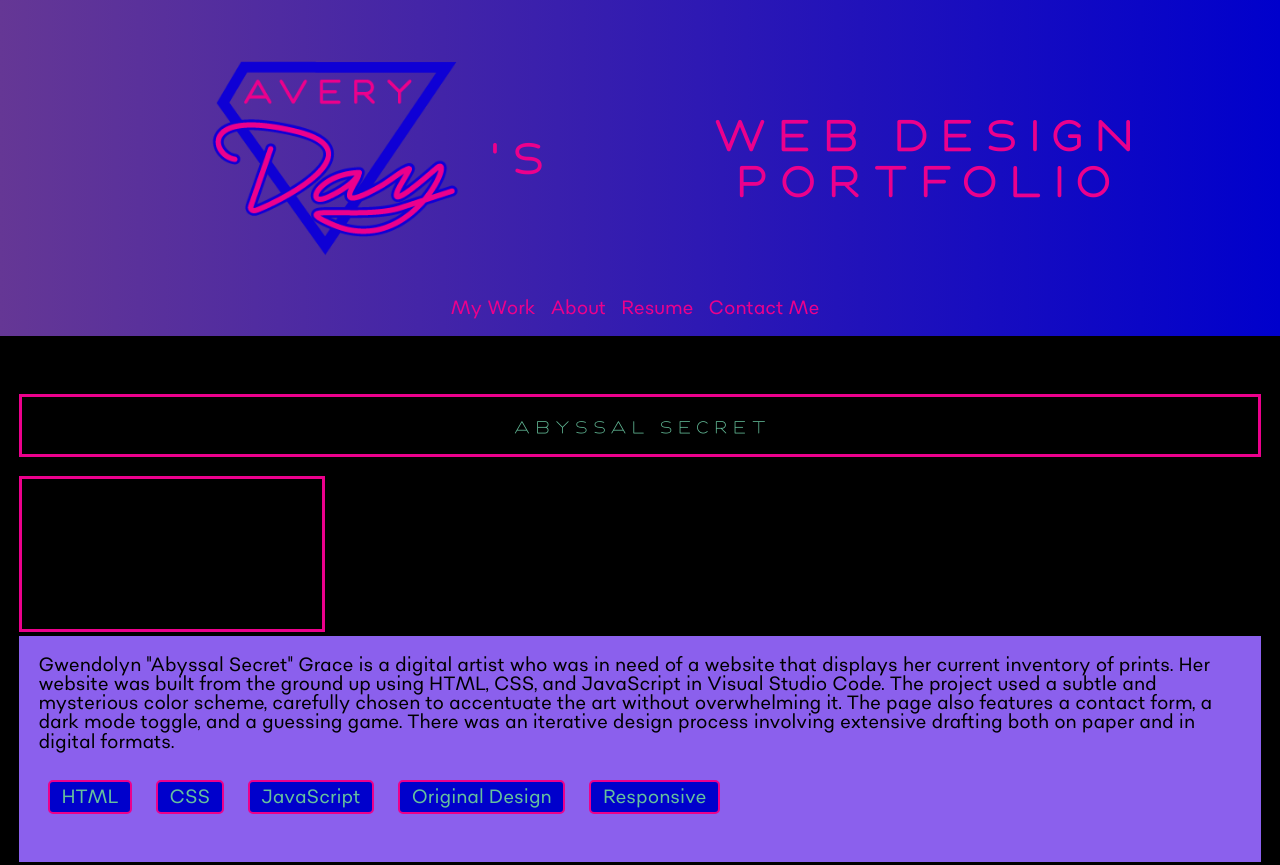
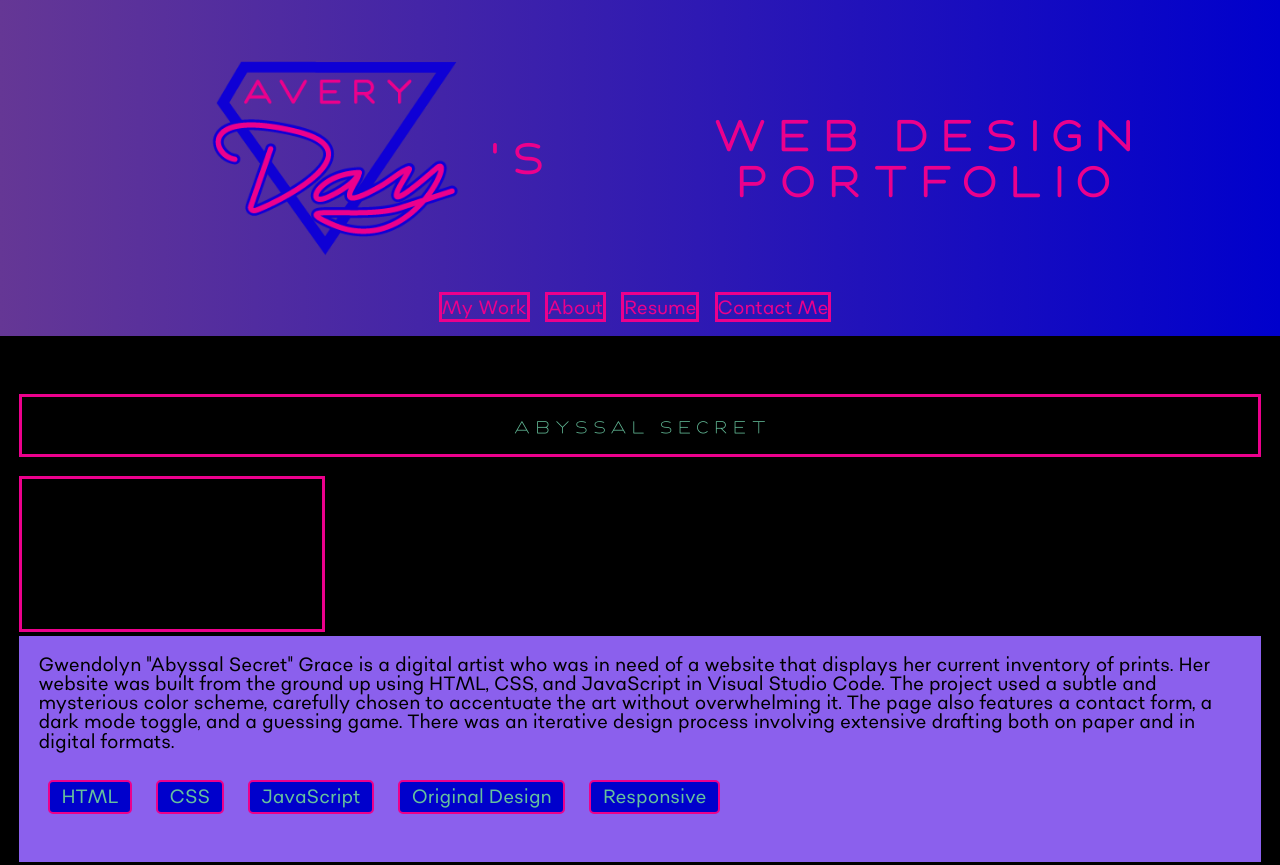
Before and after one commit to averyday84/Portfolio-Website, a plain HTML site: page index.html in a window 1280 px wide. Shown: the top 865 px of the page. Drawn offline with Linux system fonts and the light colour scheme.

Commit message:
Update style.css

```diff
--- a/style.css
+++ b/style.css
@@ -101,12 +101,14 @@ nav ul {
 nav ul li {
   display: inline;
   margin-right: 10px;
+  border: 3px solid var(--neon-pink);
 }
 
 nav ul li a {
   color: var(--neon-pink);
   text-decoration: none;
   transition: fill 0.3s ease;
+
 }
 
 nav ul li a:hover{
```
